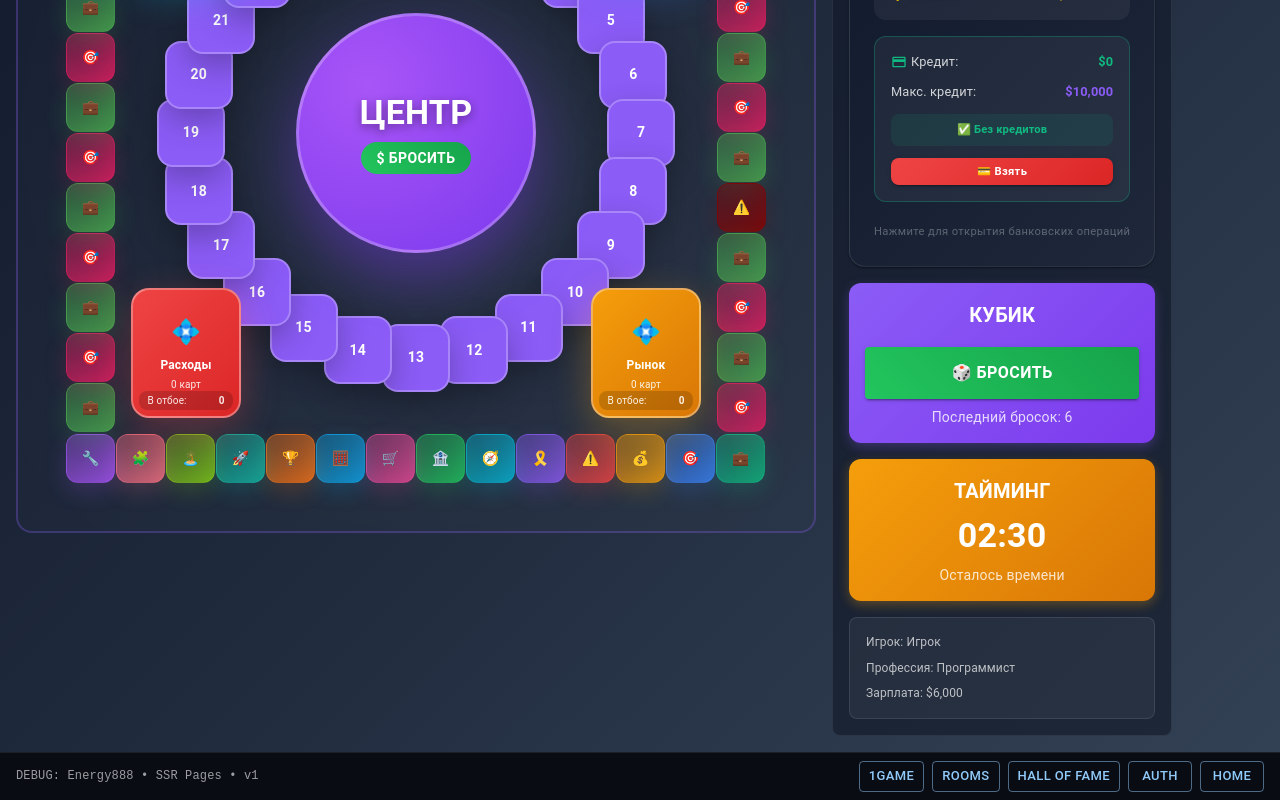
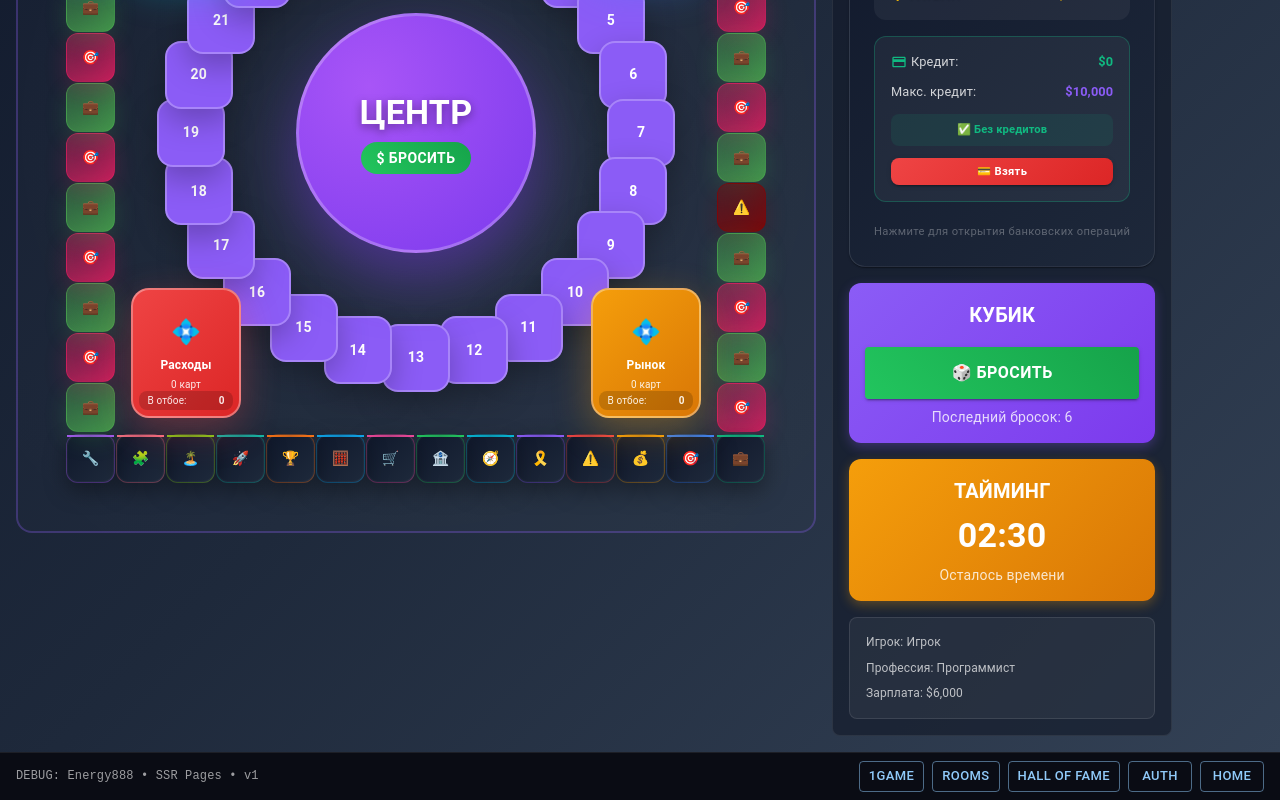
Before and after one commit to mag8888/energy888, a Next.js app in the folder game-ssr/: page /1game in a window 1280 px wide. Shown: the part 552-1352 px from the top of the page. Built offline with nearby package versions, Linux system fonts and the light colour scheme.

Commit message:
style(board): bottom row cells styled to match BankModule aesthetic (emerald glass + shimmer)

```diff
--- a/game-ssr/src/components/SimpleGameBoard.tsx
+++ b/game-ssr/src/components/SimpleGameBoard.tsx
@@ -638,7 +638,12 @@ const SimpleGameBoard: React.FC<SimpleGameBoardProps> = ({ roomId, playerData, o
 
     let idx = 1;
 
-    const make = (num: number, left: number, top: number, opts?: { icon?: string; color?: string }) => {
+    const make = (
+      num: number,
+      left: number,
+      top: number,
+      opts?: { icon?: string; color?: string; variant?: 'bank' }
+    ) => {
       const typeIcon = opts?.icon ?? getCellType(num);
       const baseColor = opts?.color ?? getCellColor(num);
       const isBusiness = typeIcon === '💼';
@@ -646,6 +651,8 @@ const SimpleGameBoard: React.FC<SimpleGameBoardProps> = ({ roomId, playerData, o
       const playerColor = playerData?.color || '#3B82F6';
       const colorFrom = owned && isBusiness ? playerColor : baseColor;
       const colorTo = owned && isBusiness ? playerColor : baseColor;
+      const emerald = opts?.color || '#10B981';
+      const isBankStyle = opts?.variant === 'bank';
       return (
         <Box
           key={`outer-${num}`}
@@ -656,9 +663,15 @@ const SimpleGameBoard: React.FC<SimpleGameBoardProps> = ({ roomId, playerData, o
             width: cellSize,
             height: cellSize,
             borderRadius: '12px',
-            background: `linear-gradient(145deg, ${colorFrom}55 0%, ${colorTo}CC 100%)`,
-            border: `1px solid ${baseColor}88`,
-            boxShadow: `0 8px 22px ${baseColor}33, inset 0 0 18px ${baseColor}22`,
+            background: isBankStyle
+              ? 'linear-gradient(135deg, rgba(15,23,42,0.95) 0%, rgba(30,41,59,0.95) 100%)'
+              : `linear-gradient(145deg, ${colorFrom}55 0%, ${colorTo}CC 100%)`,
+            border: isBankStyle
+              ? `1px solid ${emerald}55`
+              : `1px solid ${baseColor}88`,
+            boxShadow: isBankStyle
+              ? `0 8px 22px rgba(0,0,0,0.35), 0 0 0 1px rgba(255,255,255,0.03) inset`
+              : `0 8px 22px ${baseColor}33, inset 0 0 18px ${baseColor}22`,
             color: '#fff',
             display: 'flex',
             alignItems: 'center',
@@ -667,6 +680,17 @@ const SimpleGameBoard: React.FC<SimpleGameBoardProps> = ({ roomId, playerData, o
           }}
           onClick={() => handleCellClick(num)}
         >
+          {/* shimmer top line when bank style */}
+          {isBankStyle && (
+            <Box sx={{
+              position: 'absolute',
+              left: 0,
+              right: 0,
+              top: 0,
+              height: '2px',
+              background: `linear-gradient(90deg, ${emerald}, ${emerald}CC, ${emerald})`
+            }}/>
+          )}
           <Box sx={{ fontSize: '14px' }}>{typeIcon}</Box>
         </Box>
       );
@@ -682,7 +706,14 @@ const SimpleGameBoard: React.FC<SimpleGameBoardProps> = ({ roomId, playerData, o
     for (let i = 0; i < 14; i++) {
       const overrideIcon = demoIcons[i % demoIcons.length];
       const overrideColor = demoTones[i % demoTones.length];
-      cells.push(make(idx++, left0 + (13 - i) * step, bottomY, { icon: overrideIcon, color: overrideColor }));
+      cells.push(
+        make(
+          idx++,
+          left0 + (13 - i) * step,
+          bottomY,
+          { icon: overrideIcon, color: overrideColor, variant: 'bank' }
+        )
+      );
     }
     // left 41..52 (bottom->top, also exclude corners)
     for (let i = 0; i < 12; i++) cells.push(make(idx++, left0, top0 + (12 - i) * step));
```
